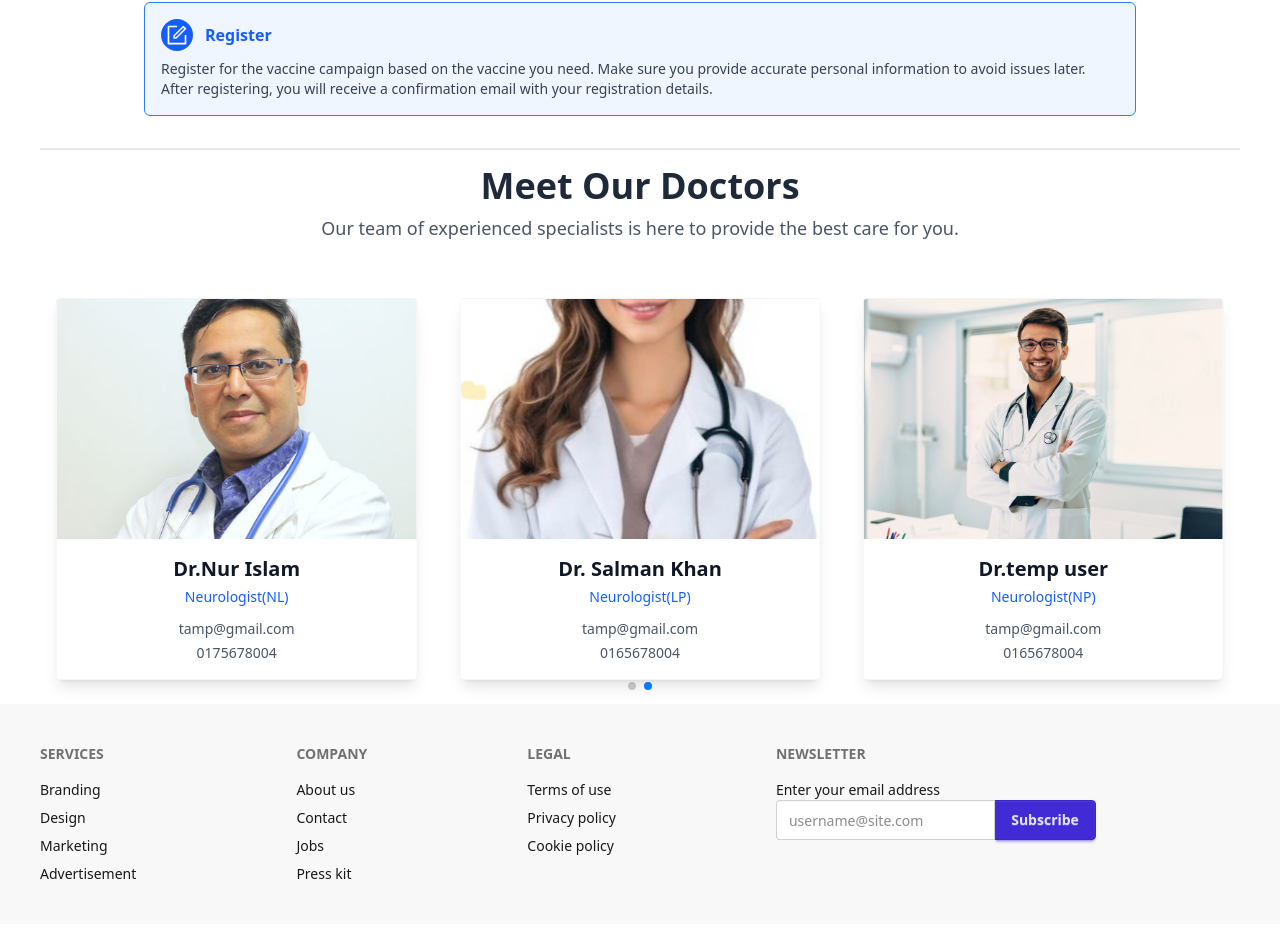
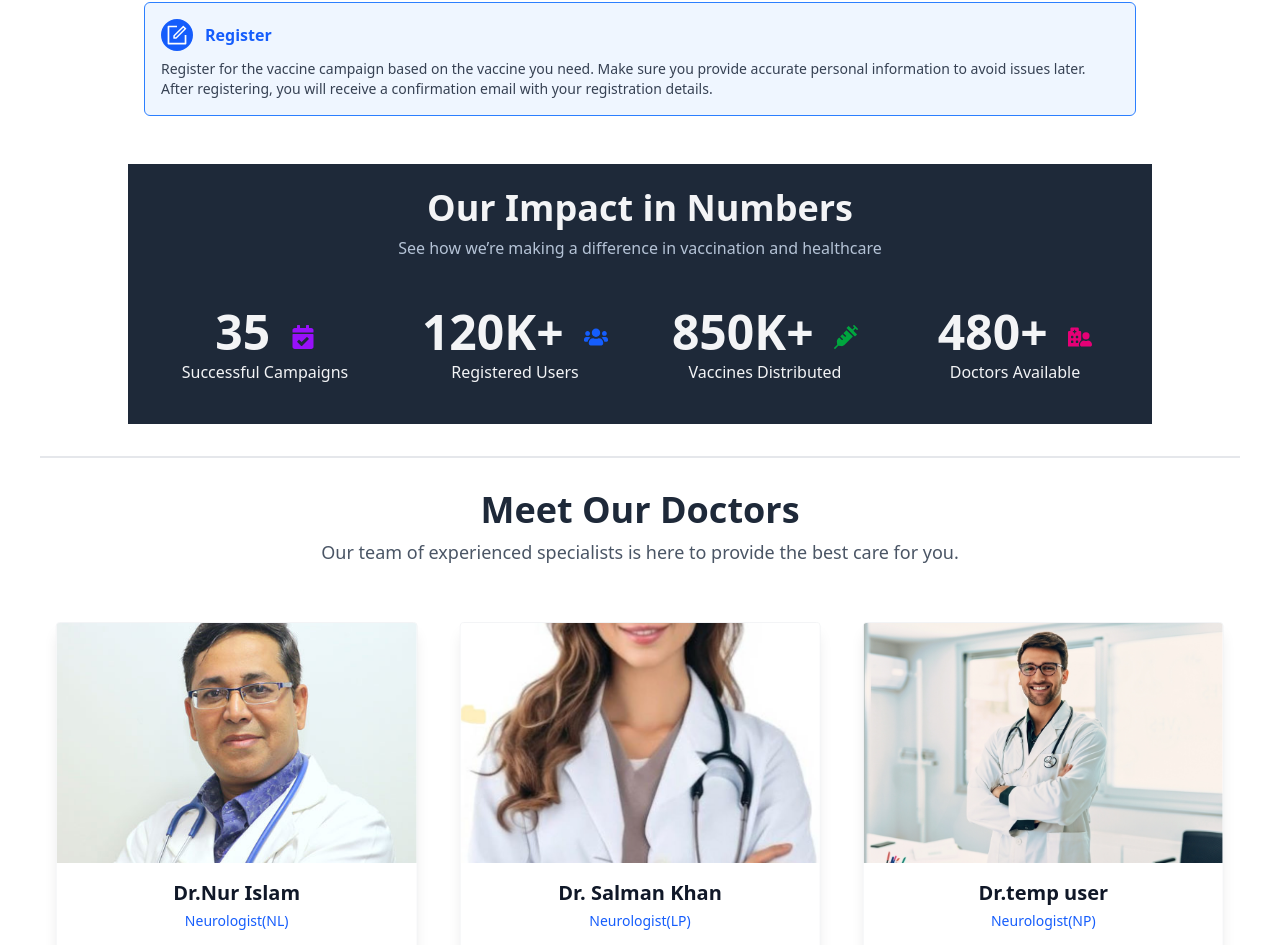
Before and after one commit to anis191/vaxplus-frontend, a React (Vite) app: page / in a window 1280 px wide. Shown: the part 1683-2628 px from the top of the page. Before the commit the page ends 2607 px from the top, so only its background shows below. Built offline with nearby package versions, Linux system fonts and the light colour scheme.

Commit message:
feat(statistics): add statistics section in homepage

```diff
--- /dev/null
+++ b/src/components/Home/Statistics.jsx
@@ -0,0 +1,55 @@
+import { FaUsers, FaSyringe, FaCalendarCheck, FaHospitalUser } from "react-icons/fa";
+
+const Statistics = () => {
+  const stats = [
+    {
+      id: 1,
+      value: "35",
+      label: "Successful Campaigns",
+      icon: <FaCalendarCheck className="w-6 h-6 text-purple-600 ml-2 inline" />,
+    },
+    {
+      id: 2,
+      value: "120K+",
+      label: "Registered Users",
+      icon: <FaUsers className="w-6 h-6 text-blue-600 ml-2 inline" />,
+    },
+    {
+      id: 3,
+      value: "850K+",
+      label: "Vaccines Distributed",
+      icon: <FaSyringe className="w-6 h-6 text-green-600 ml-2 inline" />,
+    },
+    {
+      id: 4,
+      value: "480+",
+      label: "Doctors Available",
+      icon: <FaHospitalUser className="w-6 h-6 text-pink-600 ml-2 inline" />,
+    },
+  ];
+
+  return (
+    <section className="mt-8 max-w-5xl mx-auto p-6 bg-gray-800 text-gray-100">
+        <div className="max-w-5xl mx-auto text-center mb-8">
+            <h2 className="text-3xl sm:text-4xl font-bold mb-2">
+              Our Impact in Numbers
+            </h2>
+            <p className="text-sm sm:text-base text-blue-100/80">
+              See how we’re making a difference in vaccination and healthcare
+            </p>
+        </div>
+      <div className="container mx-auto grid justify-center grid-cols-2 text-center md:grid-cols-4 gap-6">
+        {stats.map((stat) => (
+          <div key={stat.id} className="flex flex-col justify-start m-2 lg:m-4">
+            <p className="text-4xl font-bold leading-none lg:text-5xl">
+              {stat.value} {stat.icon}
+            </p>
+            <p className="text-sm sm:text-base mt-1">{stat.label}</p>
+          </div>
+        ))}
+      </div>
+    </section>
+  );
+};
+
+export default Statistics;
--- a/src/pages/Home.jsx
+++ b/src/pages/Home.jsx
@@ -3,6 +3,7 @@ import HeroCarousel from "../components/Home/Carousel/HeroCarousel";
 import Steps from "../components/Home/ProcessFlow/Steps";
 import SectionHeader from "../components/Home/SectionHeader";
 import Slider from "../components/Home/DoctorSection/Slider"
+import Statistics from "../components/Home/Statistics";
 
 const Home = () => {
     return (
@@ -13,7 +14,8 @@ const Home = () => {
             <CampaignList />
             <hr className="my-4 border-t-2 border-gray-200" />
             <Steps />
-            <hr className="my-4 border-t-2 border-gray-200" />
+            <Statistics />
+            <hr className="my-8 border-t-2 border-gray-200" />
             <Slider />
         </div>
     );
```
